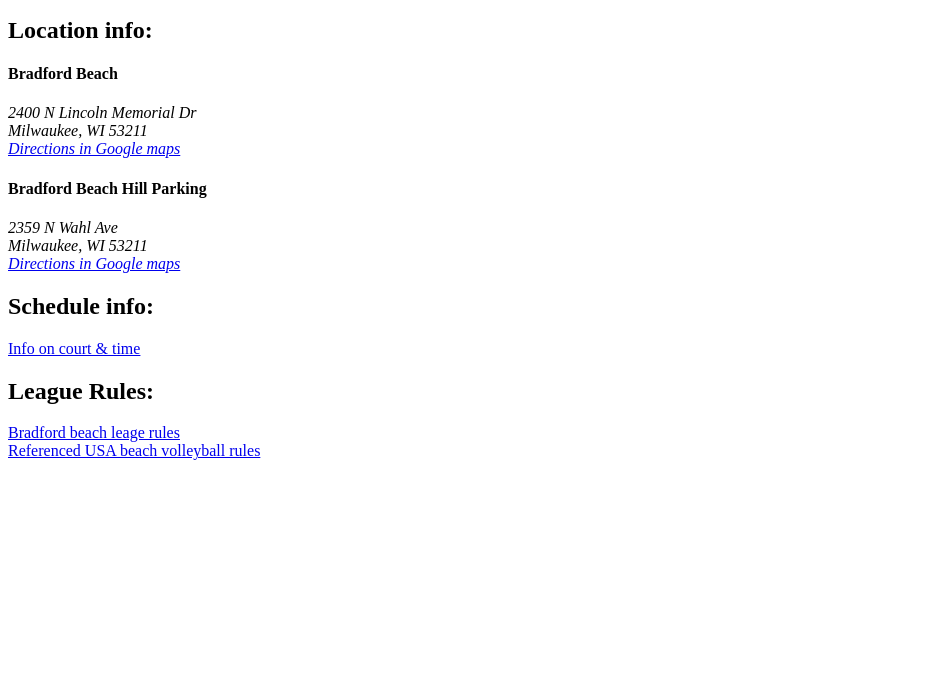
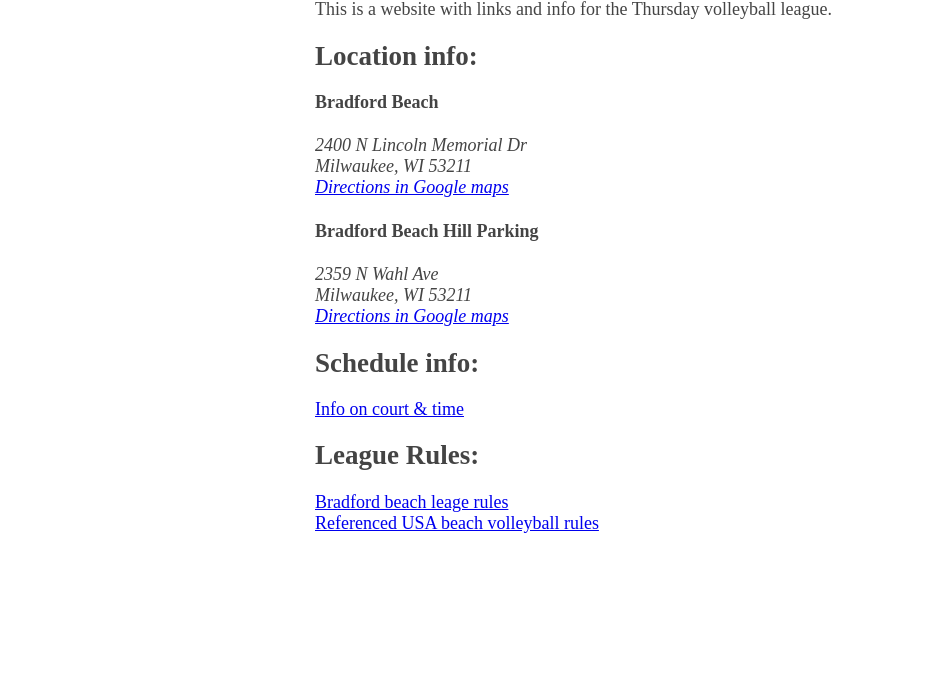
Before and after one commit to bsheps/vball, a plain HTML site: page index.html in a window 1280 px wide. Shown: the part 101-800 px from the top of the page, without its empty margins (0-937 px from the left). Drawn offline with Linux system fonts and the light colour scheme.

Commit message:
added styling

```diff
--- a/index.html
+++ b/index.html
@@ -6,6 +6,19 @@
     <title>Bradford Vball</title>
     <meta name="description" content="Bradford volleyball league info">
     <link rel="icon" type="image/png" sizes="16x16" href="favicon.ico">
+    <style type="text/css">
+        body{
+            margin:40px
+            auto;
+            max-width:650px;
+            font-size:18px;
+            color:#444;
+            padding:0 10px;
+        }
+        h1,h2,h3,h4{
+            line-height:1;
+        }
+    </style>
 </head>
 
 <body>
```
